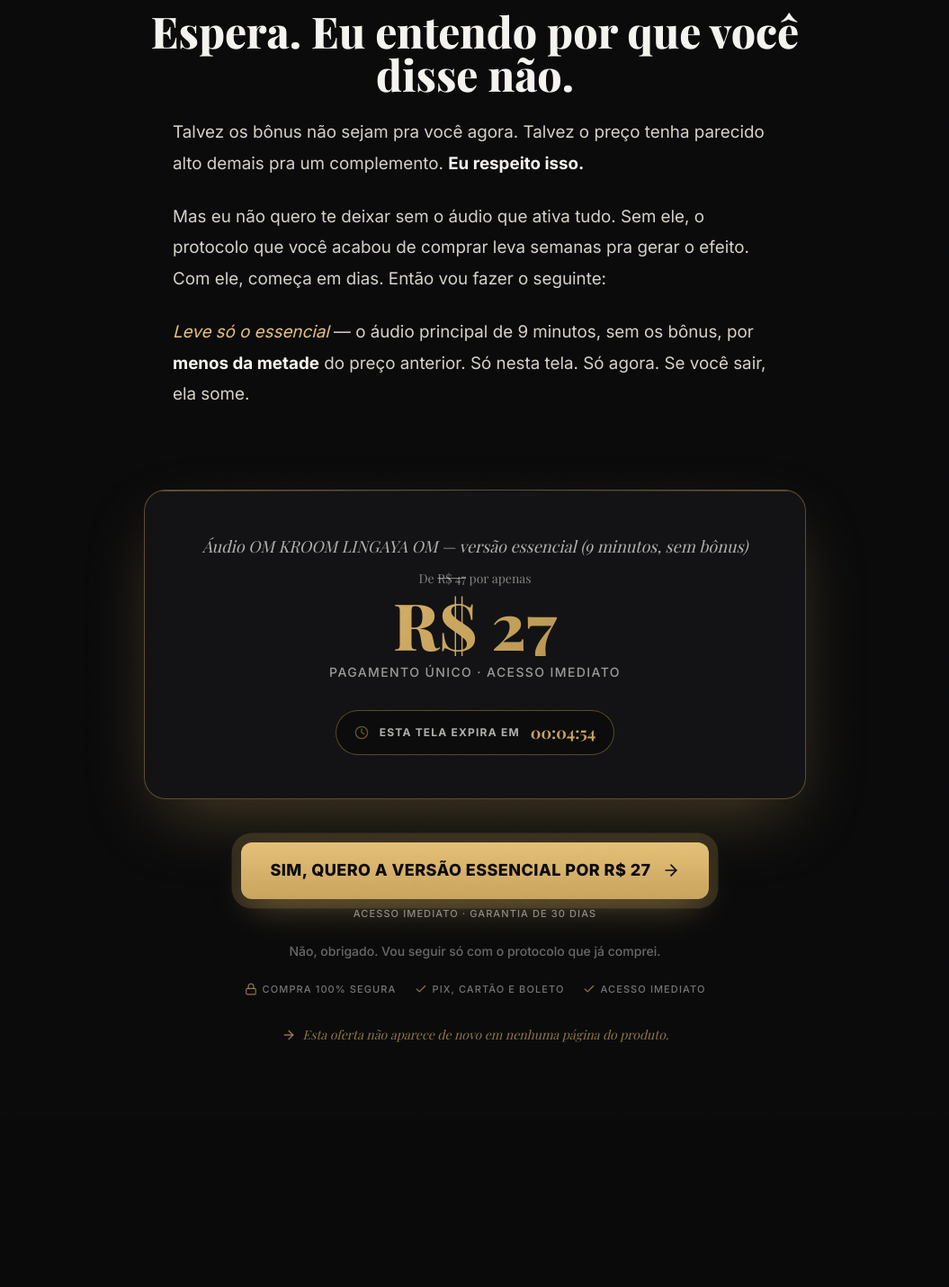
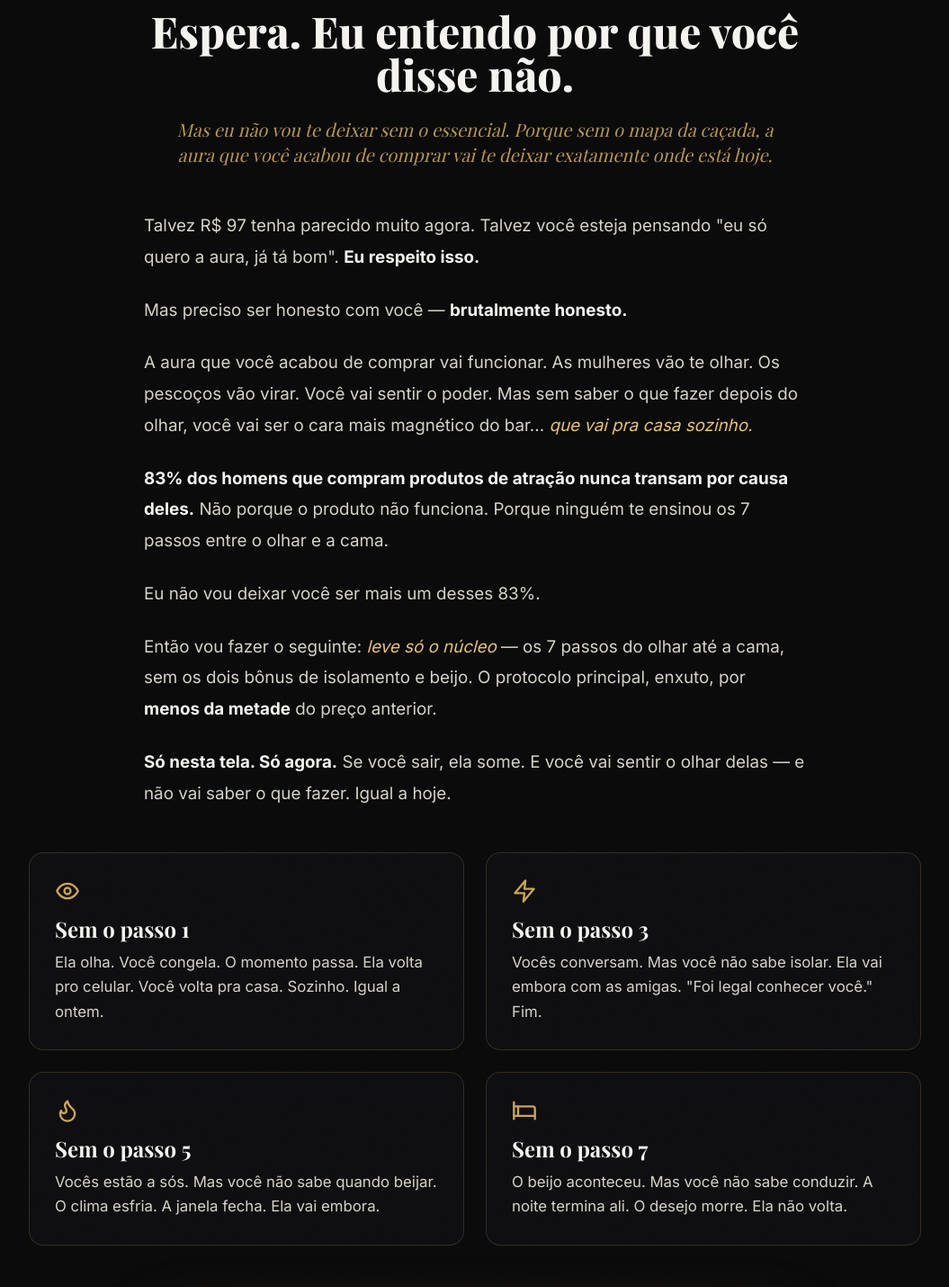
Before and after one commit to pagamentospablorodriguez-dev/AP-UP, a React (Vite) app: page /downsell1 in a window 1280 px wide. Shown: the part 120-1550 px from the top of the page at 90% size, without its empty margins (112-1167 px from the left). Before the commit the page ends 1360 px from the top, so only its background shows below. Built offline with nearby package versions, Linux system fonts and the light colour scheme; a web font is replaced by a local one.

Commit message:
Update Downsell1.tsx

```diff
--- a/src/screens/Downsell1.tsx
+++ b/src/screens/Downsell1.tsx
@@ -1,7 +1,9 @@
-import { Headphones, ArrowRight } from 'lucide-react';
+import { Target, ArrowRight, Flame, Eye, Zap, AlertTriangle, ArrowUp, Bed } from 'lucide-react';
 import OfferCard from '../components/OfferCard';
 import Countdown from '../components/Countdown';
 import YesNoCTAs from '../components/YesNoCTAs';
+import Guarantee from '../components/Guarantee';
+import StickyCTA from '../components/StickyCTA';
 
 interface Downsell1Props {
   checkoutUrl: string;
@@ -10,10 +12,10 @@ interface Downsell1Props {
 
 export default function Downsell1({ checkoutUrl, onNo }: Downsell1Props) {
   return (
-    <div className="fade-in">
-      <section className="mx-auto max-w-3xl px-4 pb-16 pt-16 text-center">
+    <div className="fade-in pb-20">
+      <section className="mx-auto max-w-3xl px-4 pb-12 pt-16 text-center">
         <div className="reveal inline-flex items-center gap-2.5 rounded-full border border-gold/40 bg-gold/10 px-5 py-2">
-          <Headphones className="h-4 w-4 text-gold" />
+          <Target className="h-4 w-4 text-gold" />
           <span className="font-sans text-xs font-bold uppercase tracking-widest text-gold">
             Última chance — só nesta tela
           </span>
@@ -23,21 +25,81 @@ export default function Downsell1({ checkoutUrl, onNo }: Downsell1Props) {
           Espera. Eu entendo por que você disse não.
         </h1>
 
-        <div className="prose-sales reveal mx-auto mt-6 max-w-2xl text-left">
+        <p className="reveal mx-auto mt-6 max-w-2xl font-serif text-xl italic text-gold/90">
+          Mas eu não vou te deixar sem o essencial. Porque sem o mapa da caçada, a
+          aura que você acabou de comprar vai te deixar exatamente onde está hoje.
+        </p>
+      </section>
+
+      <section className="mx-auto max-w-3xl px-4">
+        <div className="prose-sales reveal">
           <p>
-            Talvez os bônus não sejam pra você agora. Talvez o preço tenha parecido
-            alto demais pra um complemento. <strong>Eu respeito isso.</strong>
+            Talvez R$ 97 tenha parecido muito agora. Talvez você esteja pensando
+            "eu só quero a aura, já tá bom". <strong>Eu respeito isso.</strong>
           </p>
           <p>
-            Mas eu não quero te deixar sem o áudio que ativa tudo. Sem ele, o
-            protocolo que você acabou de comprar leva semanas pra gerar o efeito.
-            Com ele, começa em dias. Então vou fazer o seguinte:
+            Mas preciso ser honesto com você — <strong>brutalmente honesto.</strong>
           </p>
           <p>
-            <em>Leve só o essencial</em> — o áudio principal de 9 minutos, sem os
-            bônus, por <strong>menos da metade</strong> do preço anterior. Só nesta
-            tela. Só agora. Se você sair, ela some.
+            A aura que você acabou de comprar vai funcionar. As mulheres vão te
+            olhar. Os pescoços vão virar. Você vai sentir o poder. Mas sem saber o
+            que fazer depois do olhar, você vai ser o cara mais magnético do bar...
+            <em> que vai pra casa sozinho.</em>
           </p>
+          <p>
+            <strong>83% dos homens que compram produtos de atração nunca transam
+            por causa deles.</strong> Não porque o produto não funciona. Porque
+            ninguém te ensinou os 7 passos entre o olhar e a cama.
+          </p>
+          <p>
+            Eu não vou deixar você ser mais um desses 83%.
+          </p>
+          <p>
+            Então vou fazer o seguinte: <em>leve só o núcleo</em> — os 7 passos do
+            olhar até a cama, sem os dois bônus de isolamento e beijo. O protocolo
+            principal, enxuto, por <strong>menos da metade</strong> do preço
+            anterior.
+          </p>
+          <p>
+            <strong>Só nesta tela. Só agora.</strong> Se você sair, ela some. E você
+            vai sentir o olhar delas — e não vai saber o que fazer. Igual a hoje.
+          </p>
+        </div>
+      </section>
+
+      <section className="mx-auto my-12 max-w-5xl px-4">
+        <div className="grid gap-6 sm:grid-cols-2">
+          {[
+            {
+              icon: Eye,
+              t: 'Sem o passo 1',
+              d: 'Ela olha. Você congela. O momento passa. Ela volta pro celular. Você volta pra casa. Sozinho. Igual a ontem.',
+            },
+            {
+              icon: Zap,
+              t: 'Sem o passo 3',
+              d: 'Vocês conversam. Mas você não sabe isolar. Ela vai embora com as amigas. "Foi legal conhecer você." Fim.',
+            },
+            {
+              icon: Flame,
+              t: 'Sem o passo 5',
+              d: 'Vocês estão a sós. Mas você não sabe quando beijar. O clima esfria. A janela fecha. Ela vai embora.',
+            },
+            {
+              icon: Bed,
+              t: 'Sem o passo 7',
+              d: 'O beijo aconteceu. Mas você não sabe conduzir. A noite termina ali. O desejo morre. Ela não volta.',
+            },
+          ].map((item, i) => (
+            <div
+              key={i}
+              className="reveal rounded-2xl border border-gold/20 bg-ink-800/60 p-7"
+            >
+              <item.icon className="h-7 w-7 text-gold" />
+              <h3 className="mt-3 font-serif text-2xl font-bold text-cream">{item.t}</h3>
+              <p className="prose-sales mt-2 !text-[1.05rem] !leading-relaxed">{item.d}</p>
+            </div>
+          ))}
         </div>
       </section>
 
@@ -45,16 +107,16 @@ export default function Downsell1({ checkoutUrl, onNo }: Downsell1Props) {
         <OfferCard>
           <div className="text-center">
             <p className="font-serif text-lg italic text-cream/70">
-              Áudio OM KROOM LINGAYA OM — versão essencial (9 minutos, sem bônus)
+              O Predador Caça — versão essencial (7 passos, sem bônus)
             </p>
             <p className="mt-3 font-serif text-sm text-cream/50">
-              De <span className="line-through">R$ 47</span> por apenas
+              De <span className="line-through">R$ 197</span> por apenas
             </p>
             <p className="mt-1 font-serif text-6xl font-extrabold gold-text sm:text-7xl">
-              R$ 27
+              R$ 47
             </p>
             <p className="mt-2 font-sans text-sm font-medium uppercase tracking-widest text-cream/60">
-              Pagamento único · Acesso imediato
+              Pagamento único · Acesso imediato · Vitalício
             </p>
           </div>
 
@@ -64,12 +126,27 @@ export default function Downsell1({ checkoutUrl, onNo }: Downsell1Props) {
         </OfferCard>
       </section>
 
+      <section className="mx-auto max-w-3xl px-4 py-8">
+        <Guarantee />
+      </section>
+
+      <section className="mx-auto max-w-3xl px-4 pb-12">
+        <div className="prose-sales reveal mx-auto max-w-2xl text-center">
+          <p>
+            Você comprou a aura por R$ 37. Ela vai te fazer ser notado. Mas por
+            <strong> mais R$ 47</strong> — menos que uma pizza — você aprende a
+            transformar cada olhar em uma noite. A escolha é simples: ser olhado, ou
+            <em> levar pra casa.</em>
+          </p>
+        </div>
+      </section>
+
       <section className="mx-auto max-w-3xl px-4 pb-20">
         <YesNoCTAs
           checkoutUrl={checkoutUrl}
           onNo={onNo}
-          yesLabel="Sim, quero a versão essencial por R$ 27"
-          noLabel="Não, obrigado. Vou seguir só com o protocolo que já comprei."
+          yesLabel="Sim, Quero a Versão Essencial Por R$ 47"
+          noLabel="Não, obrigado. Eu aceito que vou travar quando elas olharem — e vou pra casa sozinho. Igual a hoje."
         />
 
         <p className="reveal mt-8 flex items-center justify-center gap-2 text-center font-serif text-sm italic text-gold/70">
@@ -77,6 +154,31 @@ export default function Downsell1({ checkoutUrl, onNo }: Downsell1Props) {
           Esta oferta não aparece de novo em nenhuma página do produto.
         </p>
       </section>
+
+      <section className="mx-auto max-w-3xl px-4 pb-20 text-center">
+        <div className="reveal flex flex-col items-center gap-3 rounded-2xl border border-gold/20 bg-ink-800/40 p-8">
+          <Flame className="h-6 w-6 text-gold" />
+          <p className="font-serif text-xl italic text-gold/90">
+            R$ 47 pra nunca mais travar. Ou R$ 0 pra continuar sendo olhado e ir
+            dormir sozinho. A matemática é sua.
+          </p>
+          <div className="mt-4 flex items-center gap-2 text-cream/50">
+            <ArrowUp className="h-4 w-4 animate-bounce" />
+            <span className="font-sans text-xs uppercase tracking-widest">
+              Role para cima e decida
+            </span>
+          </div>
+        </div>
+      </section>
+
+      <div className="mx-auto max-w-3xl px-4 pb-10 text-center">
+        <p className="reveal flex items-center justify-center gap-2 font-sans text-xs uppercase tracking-widest text-cream/40">
+          <AlertTriangle className="h-3.5 w-3.5 text-gold/60" />
+          Material educacional · Não substitui acompanhamento profissional
+        </p>
+      </div>
+
+      <StickyCTA checkoutUrl={checkoutUrl} label="Adicionar Por R$ 47" />
     </div>
   );
 }
```
